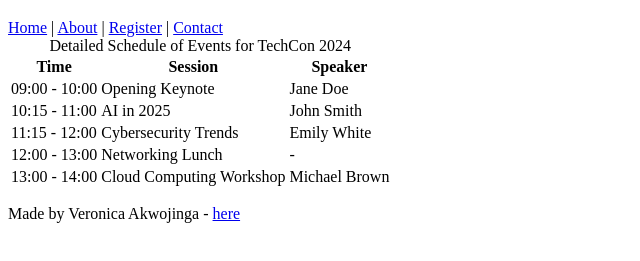
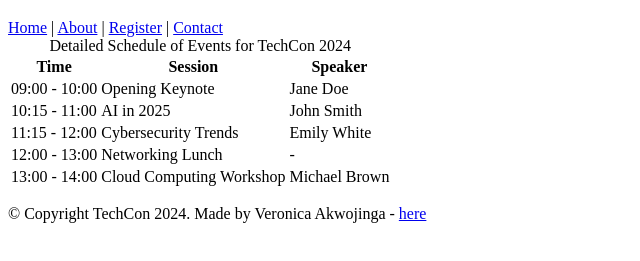
Before and after one commit to Veronica191/TechCon_HTML, a plain HTML site: page techcon_website/schedule.html in a window 1280 px wide. Shown: the part 61-322 px from the top of the page, without its empty margins (0-640 px from the left). Drawn offline with Linux system fonts and the light colour scheme.

Commit message:
Update all footers for consistency and include copyright

```diff
--- a/techcon_website/schedule.html
+++ b/techcon_website/schedule.html
@@ -60,10 +60,8 @@
 
     <!-- Footer -->
     <footer>
-       <footer>
-  <p>Made by Veronica Akwojinga - <a href="https://github.com/Veronica191" target="_blank">here</a></p>
+  <p>&copy; Copyright TechCon 2024. Made by Veronica Akwojinga - <a href="https://github.com/Veronica191" target="_blank">here</a></p>
 </footer>
 
-    </footer>
 </body>
 </html>
```
Also changed, not shown: techcon_website/about.html (+2 -1 lines), techcon_website/index.html (+3 -2 lines).
